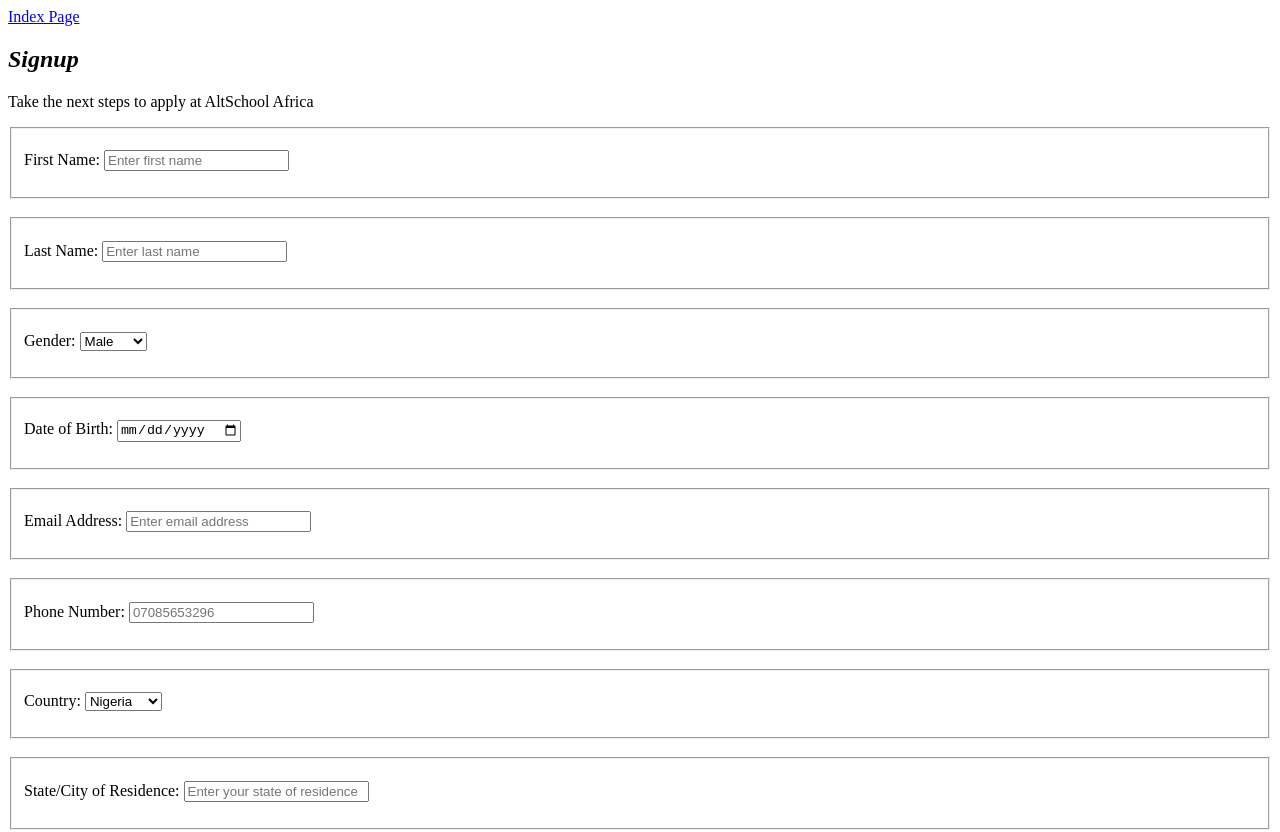
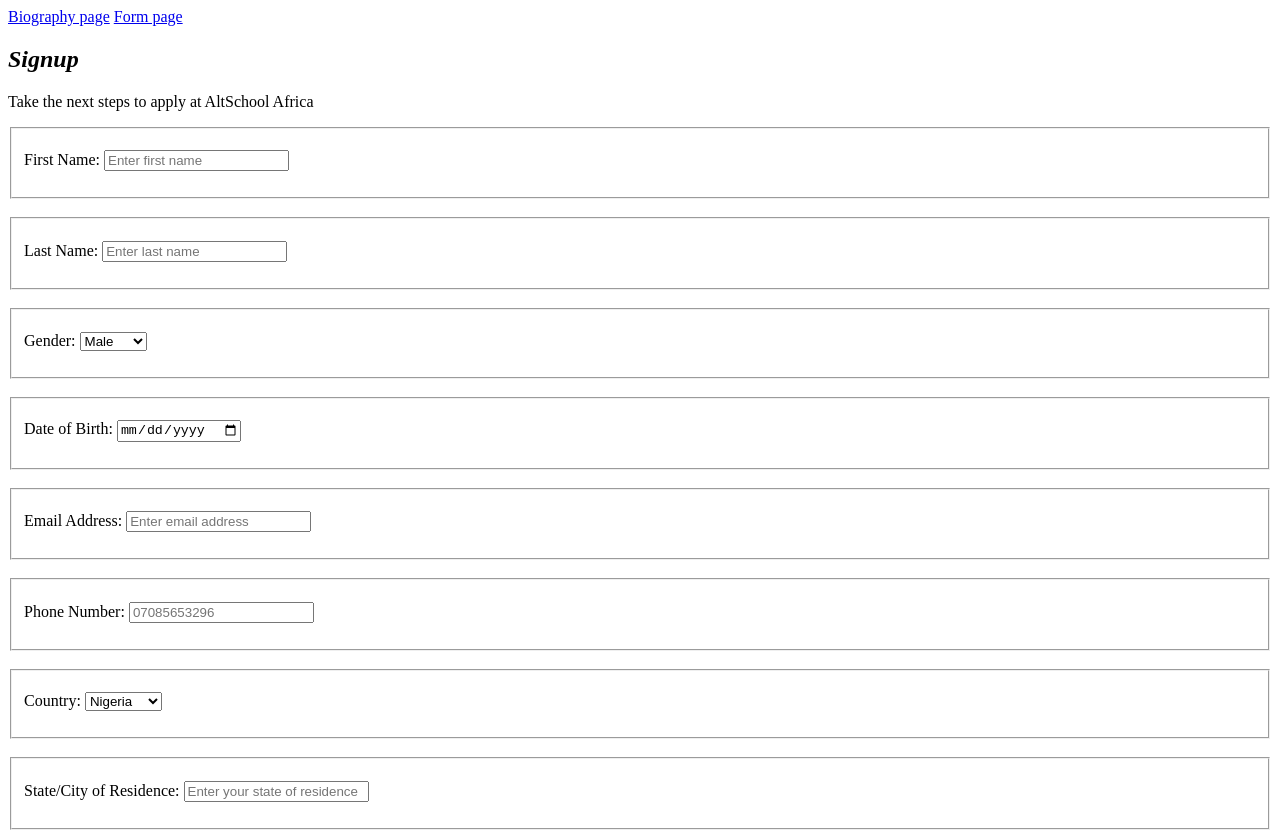
Before and after one commit to CodeRheem/Altschool-soe-practical-1, a plain HTML site: page form.html in a window 1280 px wide. Shown: the top 832 px of the page. Drawn offline with Linux system fonts and the light colour scheme.

Commit message:
Update form.html

```diff
--- a/form.html
+++ b/form.html
@@ -8,7 +8,8 @@
 <body>
     <header>
         <nav>
-            <a href="/">Index Page</a>
+            <a href="/">Biography page</a>
+            <a href="form.html">Form page</a>
         </nav>
         <h2><em>Signup</em></h2>
         <p>Take the next steps to apply at AltSchool Africa</p>
```
